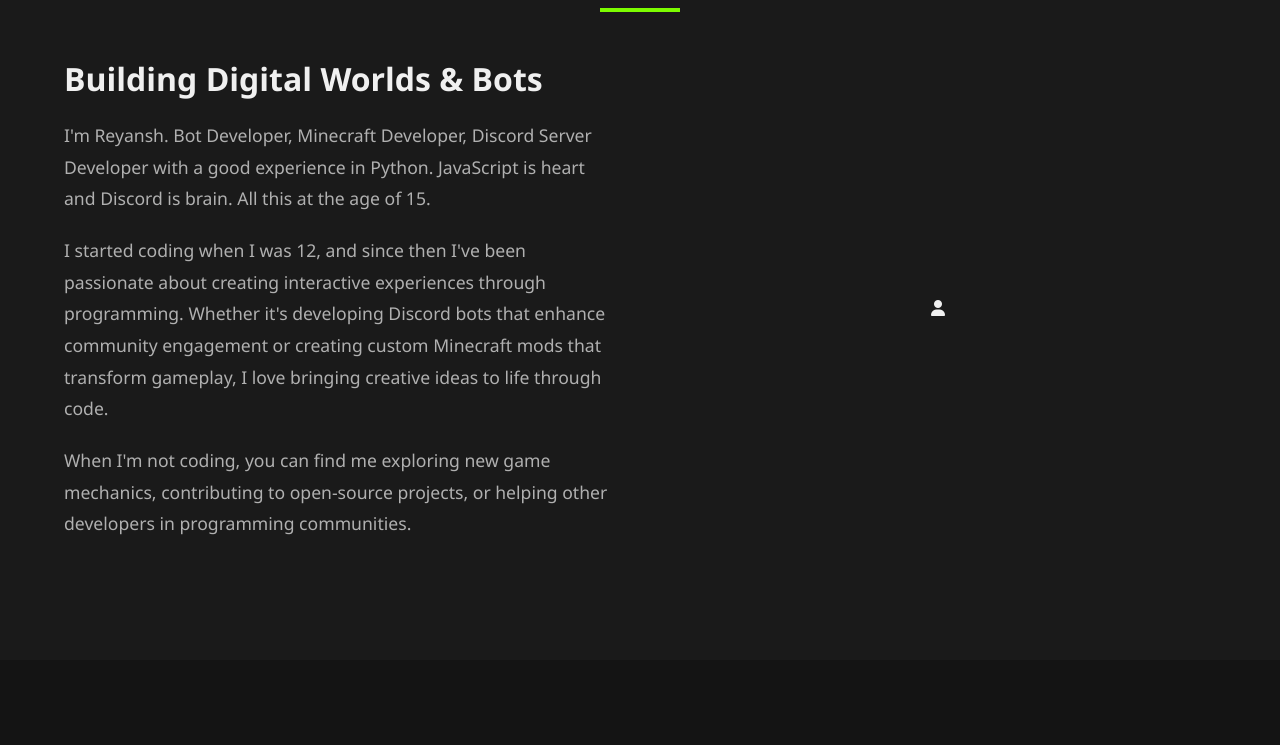
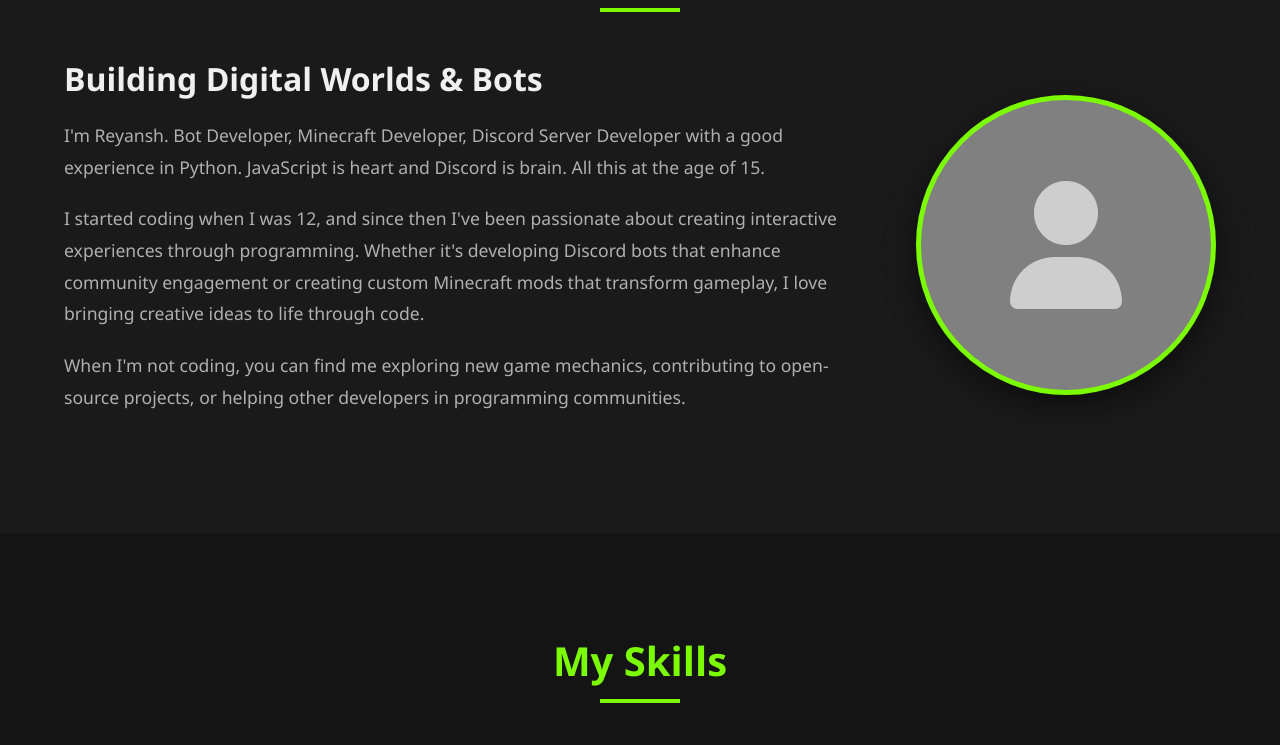
Before and after one commit to DevCrafters17/kush, a plain HTML site: page index.html in a window 1280 px wide. Shown: the part 958-1703 px from the top of the page. Drawn offline with nearby package versions, Linux system fonts and the light colour scheme.

Commit message:
index.html

```diff
--- a/index.html
+++ b/index.html
@@ -650,8 +650,8 @@
                 <p>I started coding when I was 12, and since then I've been passionate about creating interactive experiences through programming. Whether it's developing Discord bots that enhance community engagement or creating custom Minecraft mods that transform gameplay, I love bringing creative ideas to life through code.</p>
                 <p>When I'm not coding, you can find me exploring new game mechanics, contributing to open-source projects, or helping other developers in programming communities.</p>
             </div>
-            <div class="about-image">
-                <div class="https://i.pinimg.com/736x/64/39/dd/6439ddf42df677911537cb4967f09bc2.jpg">
+            <div class="https://i.pinimg.com/736x/64/39/dd/6439ddf42df677911537cb4967f09bc2.jpg">
+                <div class="profile-placeholder">
                     <i class="fas fa-user"></i>
                 </div>
             </div>
```
